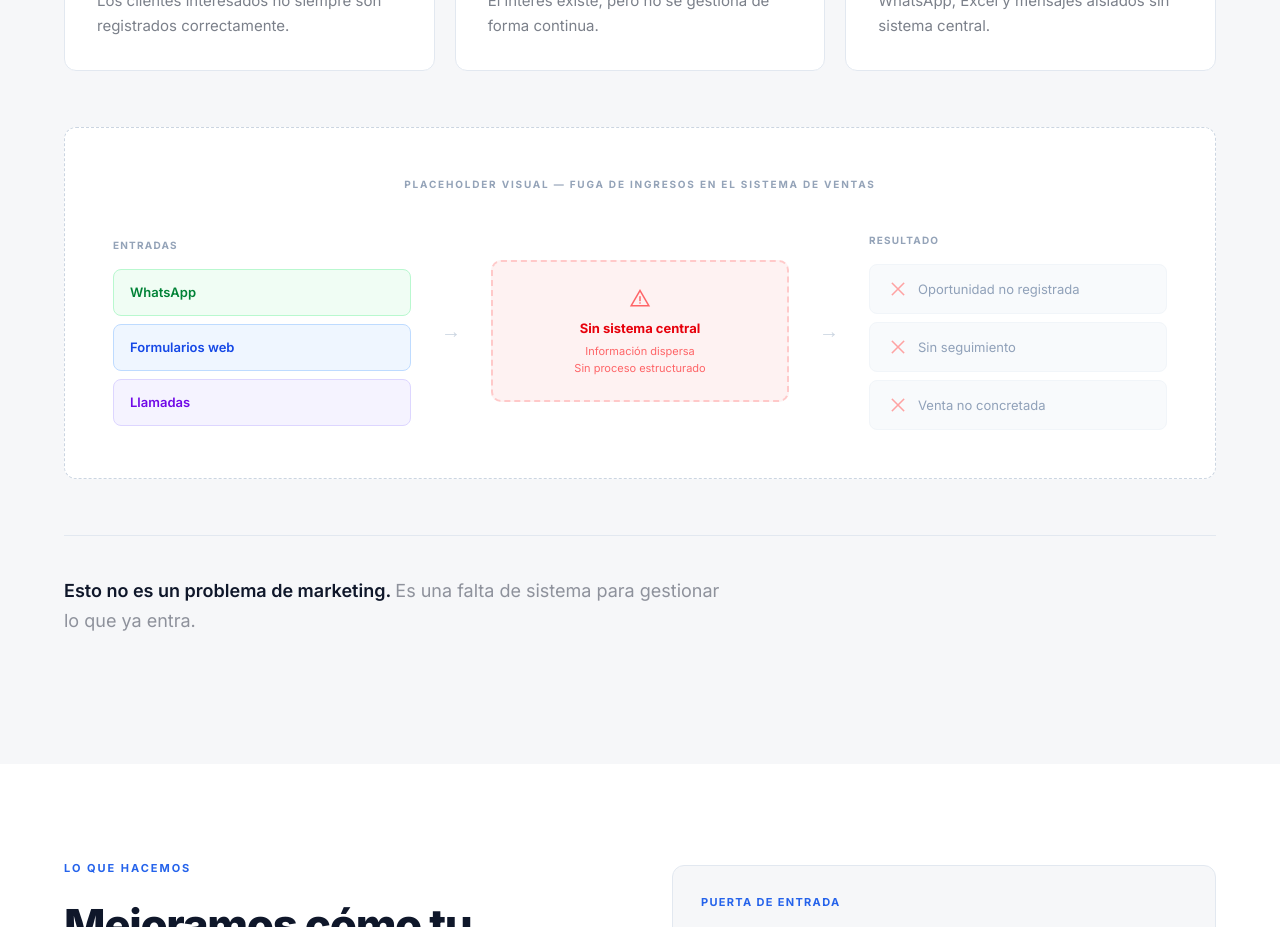
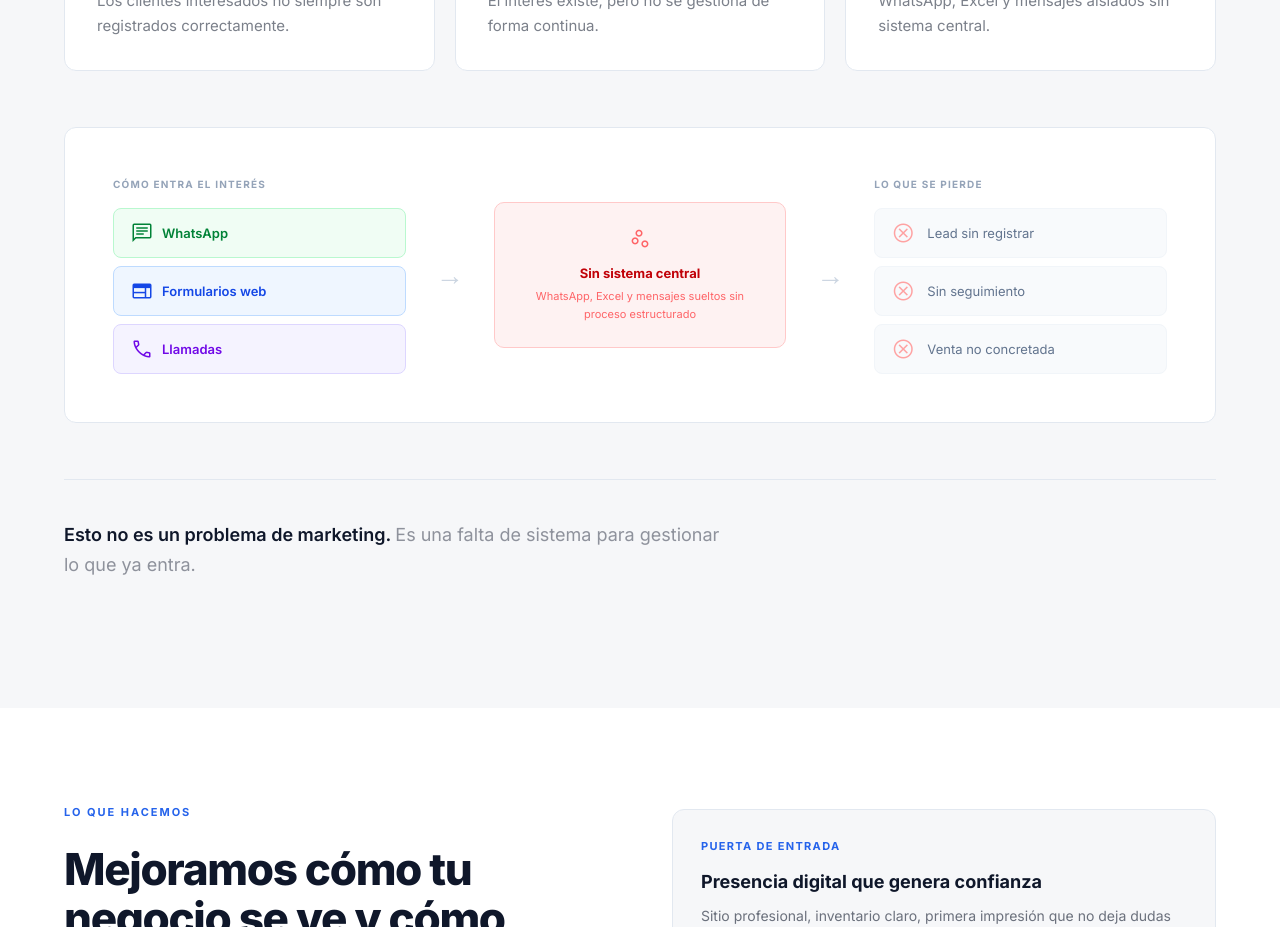
Before and after one commit to dcrecycler-ctrl/pegasuspixelsv2, a Next.js app: page / in a window 1280 px wide. Shown: the part 3020-3947 px from the top of the page. Built offline with nearby package versions, Linux system fonts and the light colour scheme.

Commit message:
feat: replace flow diagram placeholder with real styled component

```diff
--- a/components/sections/PerceptionSection.tsx
+++ b/components/sections/PerceptionSection.tsx
@@ -86,67 +86,68 @@ export function PerceptionSection() {
           ))}
         </div>
 
-        {/* ── 4. Visual placeholder — flow diagram ── */}
+        {/* ── 4. Flow diagram ── */}
         <AnimateIn delay={120} className="mb-14">
-          <div className="rounded-[12px] border border-dashed border-[#CBD5E1] bg-white p-8 md:p-12">
-            <p className="text-[10px] font-bold tracking-[0.18em] text-[#94A3B8] uppercase mb-10 text-center">
-              Placeholder visual — Fuga de ingresos en el sistema de ventas
-            </p>
-
-            <div className="grid grid-cols-1 md:grid-cols-[1fr_32px_1fr_32px_1fr] gap-6 items-center">
+          <div className="rounded-[12px] bg-white border border-[#E2E8F0] p-8 md:p-12">
+            <div className="grid grid-cols-1 md:grid-cols-[1fr_40px_1fr_40px_1fr] gap-6 items-center">
 
               {/* Inputs */}
               <div>
                 <p className="text-[10px] font-bold tracking-[0.12em] text-[#94A3B8] uppercase mb-4">
-                  Entradas
+                  Cómo entra el interés
                 </p>
                 <div className="space-y-2">
-                  {sources.map(({ label, cls }) => (
-                    <div key={label} className={`rounded-[8px] border px-4 py-3 text-[13px] font-semibold ${cls}`}>
-                      {label}
-                    </div>
-                  ))}
+                  <div className="rounded-[8px] border border-green-200 bg-green-50 px-4 py-3 text-[13px] font-semibold text-green-700 flex items-center gap-2">
+                    <span className="material-symbols-outlined text-[16px]">chat</span> WhatsApp
+                  </div>
+                  <div className="rounded-[8px] border border-blue-200 bg-blue-50 px-4 py-3 text-[13px] font-semibold text-blue-700 flex items-center gap-2">
+                    <span className="material-symbols-outlined text-[16px]">web</span> Formularios web
+                  </div>
+                  <div className="rounded-[8px] border border-violet-200 bg-violet-50 px-4 py-3 text-[13px] font-semibold text-violet-700 flex items-center gap-2">
+                    <span className="material-symbols-outlined text-[16px]">call</span> Llamadas
+                  </div>
                 </div>
               </div>
 
               {/* Arrow */}
-              <div className="hidden md:flex justify-center text-[#CBD5E1] text-[20px] font-light">
-                →
+              <div className="hidden md:flex justify-center">
+                <span className="text-[#CBD5E1] text-[28px]">→</span>
               </div>
 
-              {/* Broken system */}
-              <div className="rounded-[10px] border-2 border-dashed border-red-200 bg-red-50 p-6 text-center">
-                <span className="material-symbols-outlined text-red-400 text-[28px] block mb-2">
-                  warning
+              {/* No system */}
+              <div className="rounded-[10px] border border-red-200 bg-red-50 p-6 text-center">
+                <span className="material-symbols-outlined text-red-400 text-[32px] block mb-3">
+                  scatter_plot
                 </span>
-                <p className="text-[13px] font-bold text-red-600 mb-1">
-                  Sin sistema central
-                </p>
-                <p className="text-[11px] text-red-400 leading-[1.5]">
-                  Información dispersa<br />Sin proceso estructurado
+                <p className="text-[13px] font-bold text-red-700 mb-1">Sin sistema central</p>
+                <p className="text-[11px] text-red-400 leading-[1.6]">
+                  WhatsApp, Excel y mensajes sueltos sin proceso estructurado
                 </p>
               </div>
 
               {/* Arrow */}
-              <div className="hidden md:flex justify-center text-[#CBD5E1] text-[20px] font-light">
-                →
+              <div className="hidden md:flex justify-center">
+                <span className="text-[#CBD5E1] text-[28px]">→</span>
               </div>
 
               {/* Lost outcomes */}
               <div>
                 <p className="text-[10px] font-bold tracking-[0.12em] text-[#94A3B8] uppercase mb-4">
-                  Resultado
+                  Lo que se pierde
                 </p>
                 <div className="space-y-2">
-                  {lost.map((item) => (
-                    <div
-                      key={item}
-                      className="rounded-[8px] border border-slate-100 bg-slate-50 px-4 py-3 flex items-center gap-2"
-                    >
-                      <span className="material-symbols-outlined text-red-300 text-[14px]">close</span>
-                      <span className="text-[13px] text-slate-400">{item}</span>
-                    </div>
-                  ))}
+                  <div className="rounded-[8px] border border-slate-100 bg-slate-50 px-4 py-3 flex items-center gap-3">
+                    <span className="material-symbols-outlined text-red-300 text-[16px]">cancel</span>
+                    <span className="text-[13px] text-slate-500">Lead sin registrar</span>
+                  </div>
+                  <div className="rounded-[8px] border border-slate-100 bg-slate-50 px-4 py-3 flex items-center gap-3">
+                    <span className="material-symbols-outlined text-red-300 text-[16px]">cancel</span>
+                    <span className="text-[13px] text-slate-500">Sin seguimiento</span>
+                  </div>
+                  <div className="rounded-[8px] border border-slate-100 bg-slate-50 px-4 py-3 flex items-center gap-3">
+                    <span className="material-symbols-outlined text-red-300 text-[16px]">cancel</span>
+                    <span className="text-[13px] text-slate-500">Venta no concretada</span>
+                  </div>
                 </div>
               </div>
 
```
